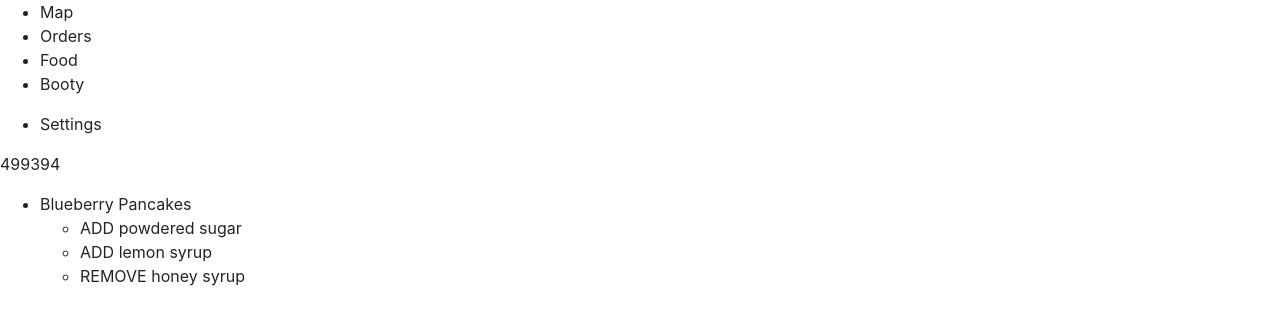
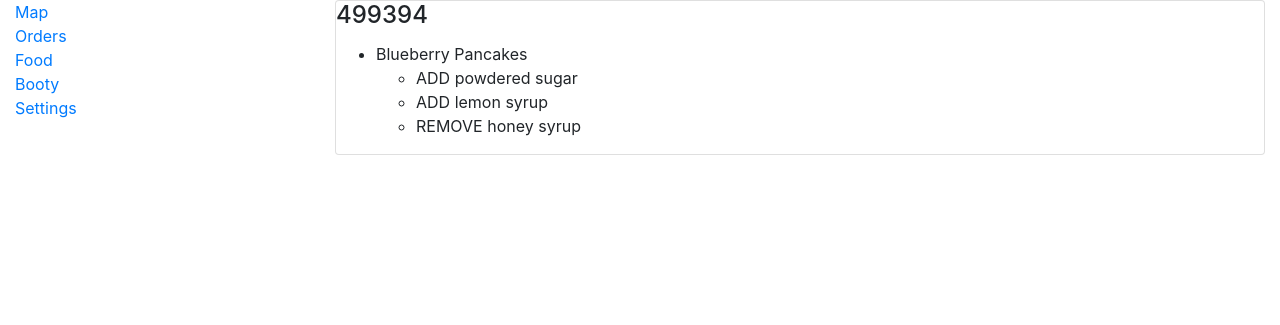
Before and after one commit to carsonk/tablefetchserver, a Django app: page /kitchen/ in a window 1280 px wide. Shown: the top 325 px of the page. Run offline with Django 3.2, Linux system fonts and the light colour scheme; style sheets or scripts are compiled from the project's sources; some libraries are stand-ins or nearby versions.

Commit message:
Update kitchen templates to use bootstrap-based layout

```diff
--- a/kitchen/templates/kitchen/dashboard_base.html
+++ b/kitchen/templates/kitchen/dashboard_base.html
@@ -13,20 +13,34 @@
     <link href="{% sass_src 'common.scss' %}" rel="stylesheet" type="text/css" />
 </head>
 <body>
-    <div class="dashboard-menu-container">
-        <ul class="dashboard-menu-items">
-            <li>Map</li>
-            <li>Orders</li>
-            <li>Food</li>
-            <li>Booty</li>
-        </ul>
-        <ul class="dashboard-admin-menu">
-            <li>Settings</li>
-        </ul>
-    </div>
-    <div class="body">
-        {% block content %}
-        {% endblock %}
+    <div class="container-fluid">
+        <div class="row">
+            <nav class="dashboard-menu-container col-3">
+                <ul class="nav flex-column dashboard-menu">
+                    <li class="nav-item active">
+                        <a href="">Map</a>
+                    </li>
+                    <li class="nav-item">
+                        <a href="">Orders</a>
+                    </li>
+                    <li class="nav-item">
+                        <a href="">Food</a>
+                    </li>
+                    <li class="nav-item">
+                        <a href="">Booty</a>
+                    </li>
+                </ul>
+                <ul class="nav flex-column dashboard-menu">
+                    <li>
+                        <a href="">Settings</a>
+                    </li>
+                </ul>
+            </nav>
+            <div class="dashboard-body col">
+                {% block content %}
+                {% endblock %}
+            </div>
+        </div>
     </div>
 
     <script src="{% static 'jquery/dist/jquery.min.js' %}"></script>
--- a/kitchen/templates/kitchen/orders.html
+++ b/kitchen/templates/kitchen/orders.html
@@ -3,15 +3,10 @@
 {% block content %}
 
 <div class="orders-list">
-    <div class="order" id="order-499394">
-        <div class="order-header">
-            <span class="order-header-id">499394</span>
-            <span class="order-header-menu-toggle"></span>
-            <ul class="order-header-menu">
-
-            </ul>
-        </div>
-        <div class="order-body">
+    <div class="card order" id="order-499394">
+        <div class="card-block order-body">
+            <h4 class="card-title">499394</h4>
+            <div class="card-text">
                 <ul class="order-item-list">
                     <li>Blueberry Pancakes
                         <ul class="order-additions">
@@ -25,5 +20,6 @@
             </div>
         </div>
     </div>
+</div>
 
 {% endblock %}
```
Lines whose indentation alone changed are shown as unchanged.
